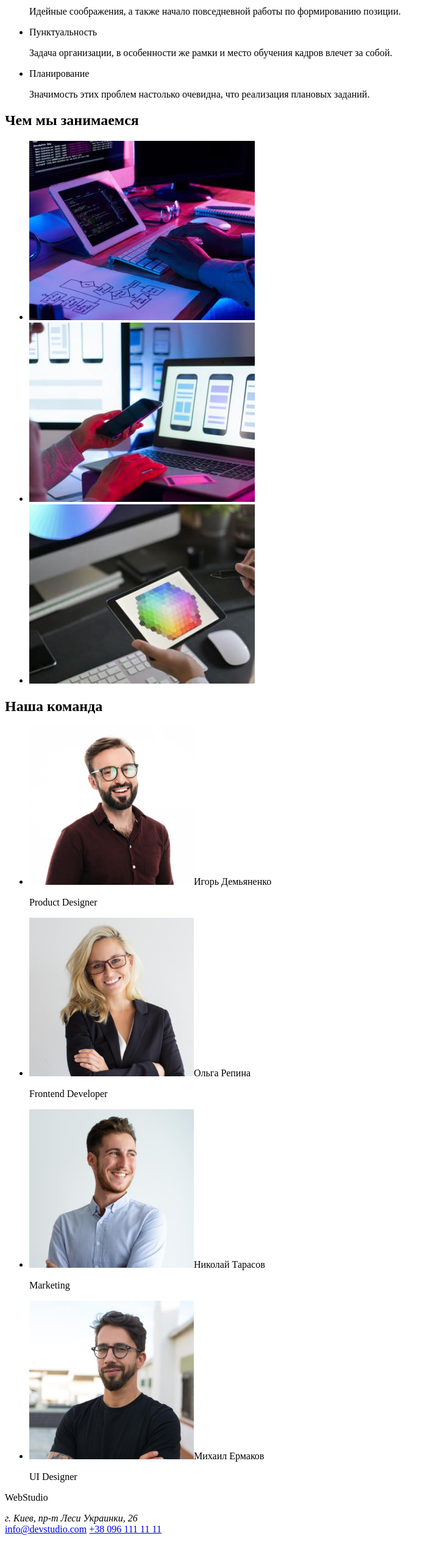
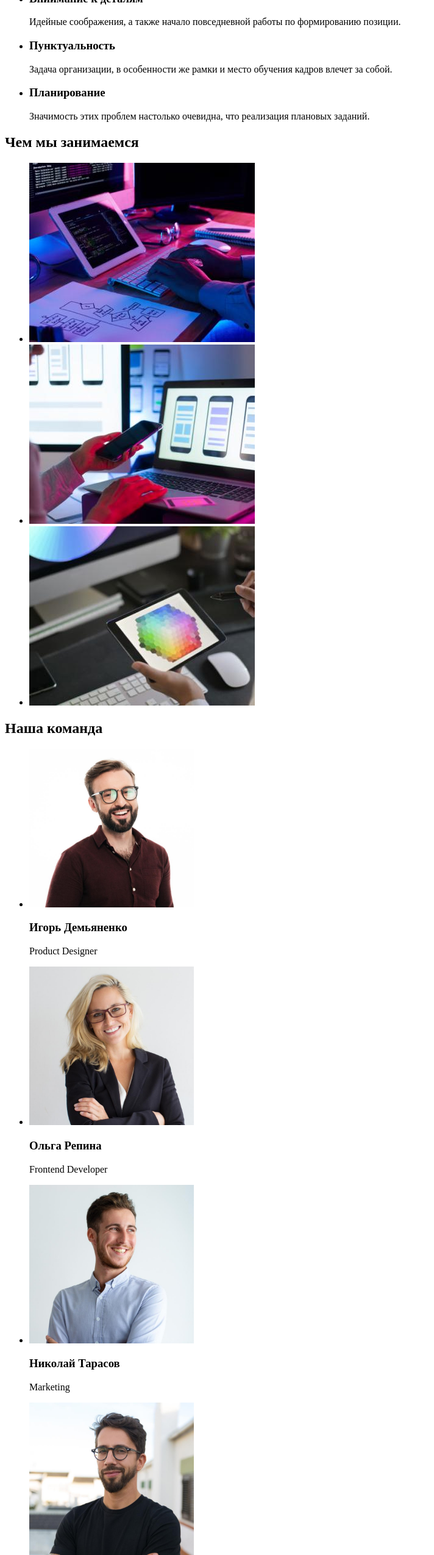
Before and after one commit to sk6k/goit-markup-hw-01, a plain HTML site: page index.html in a window 1280 px wide. Shown: the part 250-2800 px from the top of the page at 61% size, without its empty margins (0-712 px from the left). Before the commit the page ends 2775 px from the top, so only its background shows below. Drawn offline with Linux system fonts and the light colour scheme.

Commit message:
Update index.html

```diff
--- a/index.html
+++ b/index.html
@@ -9,8 +9,8 @@
 <body>
     <header>
         <nav>
+            <a id="logo" href="." rel="home" lang="en">WebStudio</a></a>
             <ul>
-                <li><a id="logo" href="." rel="home" lang="en">WebStudio</a></li>
                 <li><a href="">Студия</a></li>
                 <li><a href="">Портфолио</a></li>
                 <li><a href="">Контакты</a></li>
@@ -28,35 +28,37 @@
         </section>
         <section>
             <ul>
-                <li>Вниимание к деталям
+                <li><h3>Вниимание к деталям</h3>
                     <p>Идейные соображения, а также начало повседневной работы по формированию позиции.</p>
                 </li>
-                <li>Пунктуальность
+                <li><h3>Пунктуальность</h3>
                     <p>Задача организации, в особенности же рамки и место обучения кадров влечет за собой.</p>
                 </li>
-                <li>Планирование
+                <li><h3>Планирование</h3>
                     <p>Значимость этих проблем настолько очевидна, что реализация плановых заданий.</p>
                 </li>
             </ul>
+        </section>
+        <section>
             <h2>Чем мы занимаемся</h2>
             <ul>
-                <li><img src="./images/box-1.jpg" alt="keyboard" width="370" height="294"></li>
-                <li><img src="./images/box-1-1.jpg" alt="laptop" width="370" height="294"></li>
-                <li><img src="./images/box-1-2.jpg" alt="tablet" width="370" height="294"></li>
+                <li><img src="./images/box-1.jpg" alt="клавиатура" width="370" height="294"></li>
+                <li><img src="./images/box-1-1.jpg" alt="ноутбук" width="370" height="294"></li>
+                <li><img src="./images/box-1-2.jpg" alt="планшет" width="370" height="294"></li>
             </ul>
         </section>
         <section>
             <h2>Наша команда</h2>
             <ul>
-                <li><img src="./images/person-1.jpg" alt="Игорь Демьяненко" width="270" height="260">Игорь Демьяненко <p lang="en">Product Designer</p> </li>
-                <li><img src="./images/person-2.jpg" alt="Ольга Репина" width="270" height="260">Ольга Репина<p lang="en">Frontend Developer</p></li>
-                <li><img src="./images/person-3.jpg" alt="Николай Тарасов" width="270" height="260">Николай Тарасов<p lang="en">Marketing</p></li>
-                <li><img src="./images/person-4.jpg" alt="Михаил Ермаков" width="270" height="260">Михаил Ермаков<p lang="en">UI Designer</p></li>
+                <li><img src="./images/person-1.jpg" alt="Игорь Демьяненко" width="270" height="260"><h3>Игорь Демьяненко</h3> <p lang="en">Product Designer</p> </li>
+                <li><img src="./images/person-2.jpg" alt="Ольга Репина" width="270" height="260"><h3>Ольга Репина</h3><p lang="en">Frontend Developer</p></li>
+                <li><img src="./images/person-3.jpg" alt="Николай Тарасов" width="270" height="260"><h3>Николай Тарасов</h3><p lang="en">Marketing</p></li>
+                <li><img src="./images/person-4.jpg" alt="Михаил Ермаков" width="270" height="260"><h3>Михаил Ермаков</h3><p lang="en">UI Designer</p></li>
             </ul>
         </section>
     </main>
     <footer>
-        <p>WebStudio</p>
+        <a href="." rel="home">WebStudio</a>
         <address>г. Киев, пр-т Леси Украинки, 26</address>
         <a href="mailto:info@devstudio.com">info@devstudio.com</a>
         <a href="tel:+380961111111">+38 096 111 11 11</a>
```
